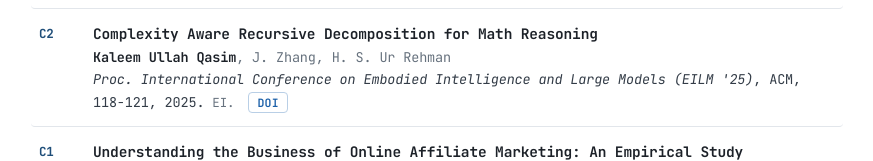
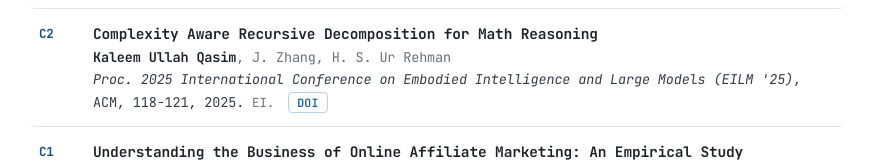
Before and after one commit to Kaleemullahqasim/Kaleemullahqasim.github.io, a plain HTML site: page index.html in a window 1280 px wide. Shown: the part 3451-3612 px from the top of the page, without its empty margins (367-1240 px from the left). Drawn offline with Linux system fonts and the light colour scheme.

Commit message:
Match EILM proceedings name to the CV
Co-Authored-By: Claude Fable 5.2 <noreply@anthropic.com>

```diff
--- a/index.html
+++ b/index.html
@@ -179,7 +179,7 @@
     <li id="C2"><span class="tag">C2</span><div>
       <span class="title">Complexity Aware Recursive Decomposition for Math Reasoning</span>
       <span class="authors"><b>Kaleem Ullah Qasim</b>, J. Zhang, H. S. Ur Rehman</span>
-      <span class="venue"><i>Proc. International Conference on Embodied Intelligence and Large Models (EILM '25)</i>, ACM, 118-121, 2025. <span class="rank">EI.</span> <a class="btn" href="https://doi.org/10.1145/3788731.3788750">DOI</a></span>
+      <span class="venue"><i>Proc. 2025 International Conference on Embodied Intelligence and Large Models (EILM '25)</i>, ACM, 118-121, 2025. <span class="rank">EI.</span> <a class="btn" href="https://doi.org/10.1145/3788731.3788750">DOI</a></span>
     </div></li>
     <li id="C1"><span class="tag">C1</span><div>
       <span class="title">Understanding the Business of Online Affiliate Marketing: An Empirical Study</span>
```
Also changed, not shown: zh/index.html (+1 -1 lines).
